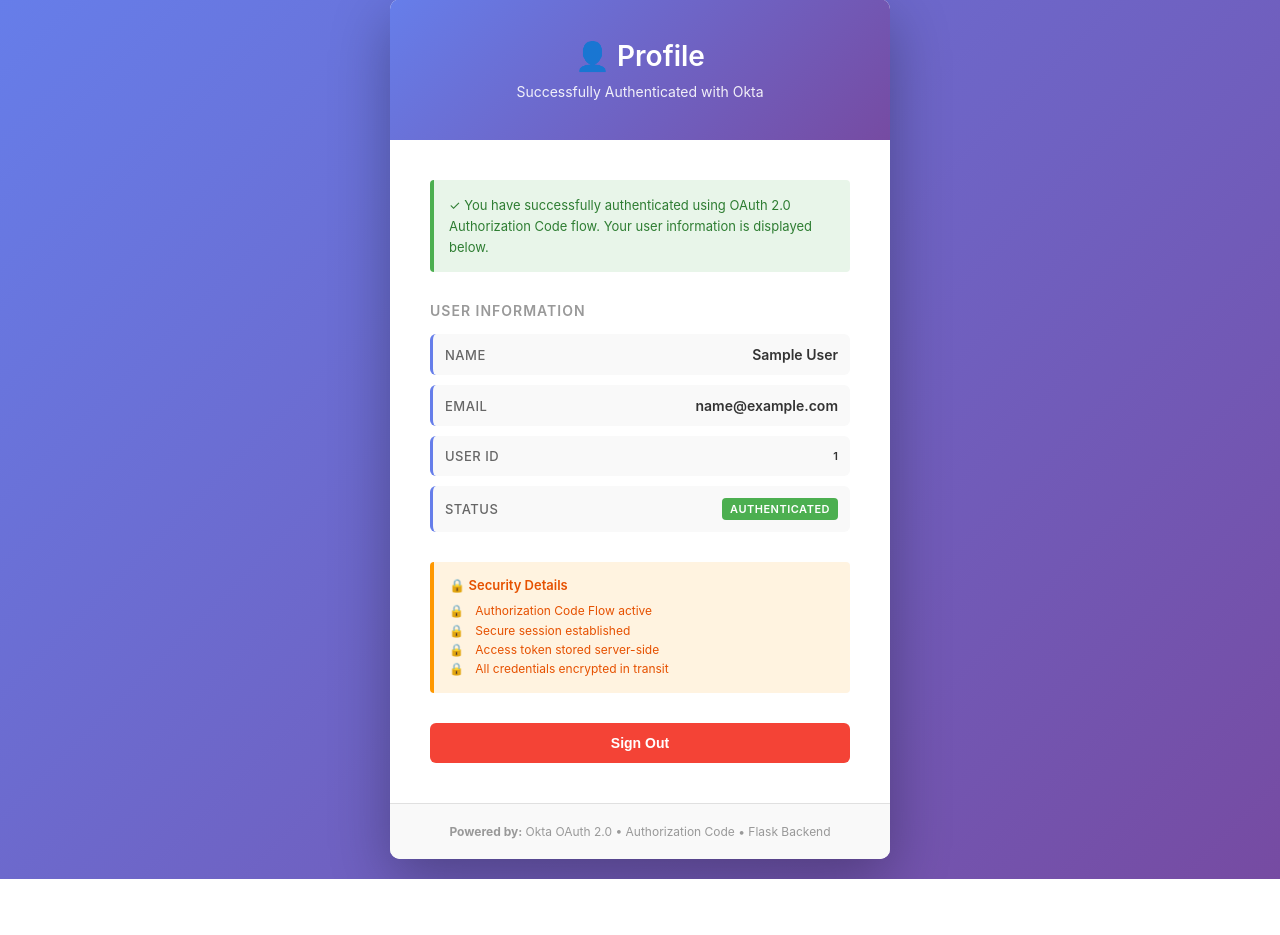
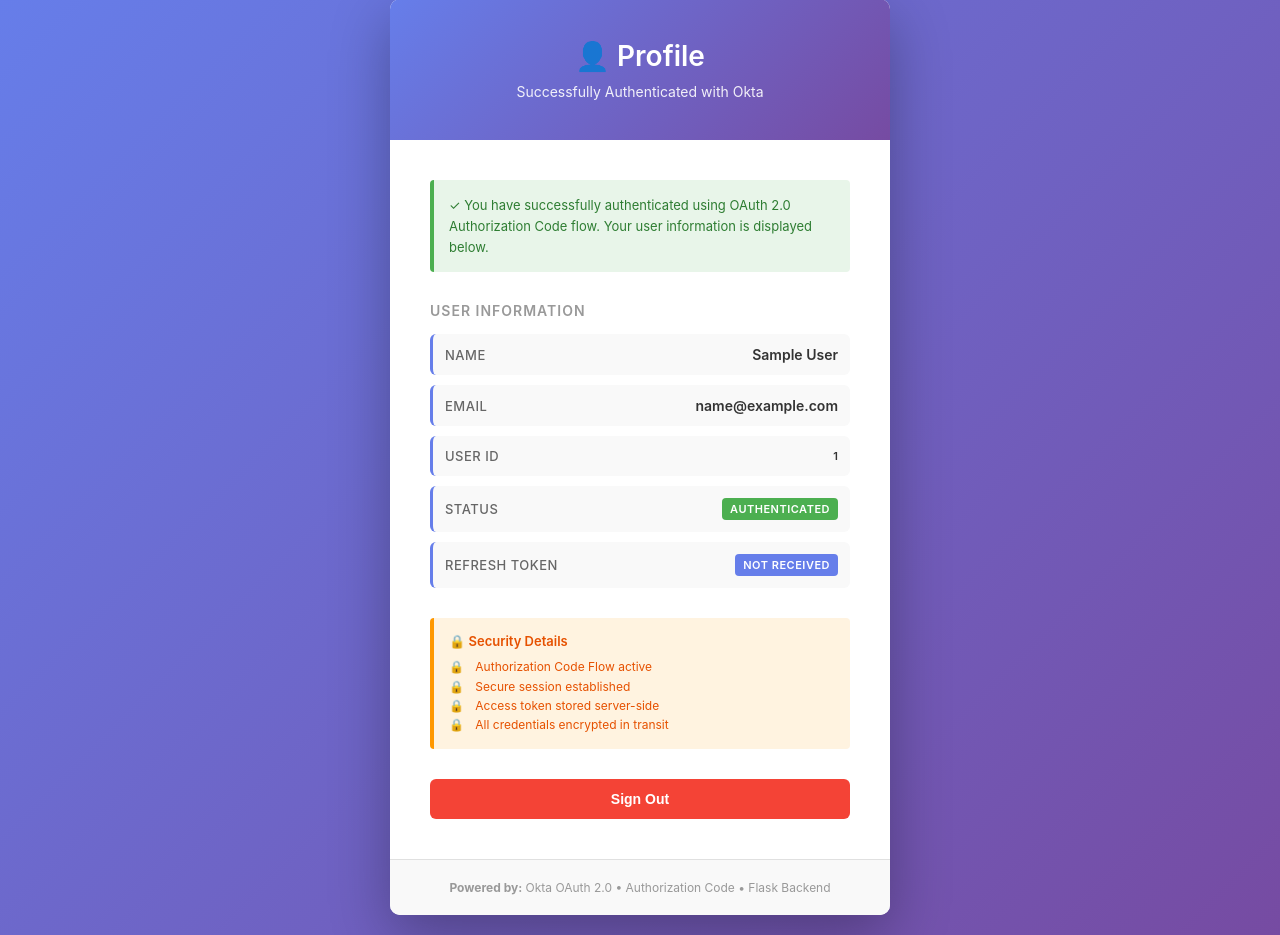
Before and after one commit to Isuruvh/python-okta, a Flask app: page /profile in a window 1280 px wide. Shown: the part 21-956 px from the top of the page. Before the commit the page ends 900 px from the top, so only its background shows below. Run offline with Flask 3, Linux system fonts and the light colour scheme; the visitor is signed in with stand-in values (Sample User, id 1).

Commit message:
feat(auth): request and report refresh token receipt

```diff
--- a/app.py
+++ b/app.py
@@ -42,6 +42,8 @@ config = {
     "userinfo_uri": os.getenv('OKTA_USERINFO_URI')
 }
 
+refresh_tokens = {}
+
 @app.route("/signin")
 def signin():
     session['app_state'] = secrets.token_urlsafe(64)
@@ -55,7 +57,7 @@ def signin():
 
     query_params = {'client_id': config["client_id"],
                     'redirect_uri': config["redirect_uri"],
-                    'scope': "openid profile",  # email scope intentionally omitted
+                    'scope': "openid profile offline_access",  # email scope intentionally omitted
                     'state': session['app_state'],
                     # 'code_challenge': code_challenge,
                     # 'code_challenge_method': 'S256',
@@ -80,11 +82,13 @@ def check_valid_signin():
 def signout():
     # 1. Get the stored id_token before clearing session data
     id_token = session.get("id_token")
+    user_id = current_user.get_id()
 
     # 2. Clear Flask-Login tracking
     logout_user()
 
     # 3. Completely clear the Flask browser session cookies
+    refresh_tokens.pop(user_id, None)
     session.clear()
 
     # 4. If an id_token exists, build the Okta logout redirection URL
@@ -143,6 +147,9 @@ def callback():
     unique_id = userinfo_response["sub"]
     user_email = userinfo_response.get("email", "")
     user_name = userinfo_response["given_name"]
+    refresh_token = exchange.get("refresh_token")
+    if refresh_token:
+        refresh_tokens[unique_id] = refresh_token
 
     user = User(
         id_=unique_id, name=user_name, email=user_email
@@ -158,7 +165,11 @@ def callback():
 @app.route("/profile")
 @login_required
 def profile():
-    return render_template("profile.html", user=current_user)
+    return render_template(
+        "profile.html",
+        user=current_user,
+        refresh_token_received=current_user.get_id() in refresh_tokens,
+    )
 
 if __name__ == '__main__':
     # Keep the execution code block at the very bottom
--- a/templates/profile.html
+++ b/templates/profile.html
@@ -266,6 +266,13 @@
                     <span class="profile-item-label">Status</span>
                     <span class="badge success-badge">Authenticated</span>
                 </div>
+
+                <div class="profile-item">
+                    <span class="profile-item-label">Refresh Token</span>
+                    <span class="badge {{ 'success-badge' if refresh_token_received else '' }}">
+                        {{ 'Refresh token received' if refresh_token_received else 'Not received' }}
+                    </span>
+                </div>
             </div>
 
             <div class="security-info">
```
Also changed, not shown: README.md.
